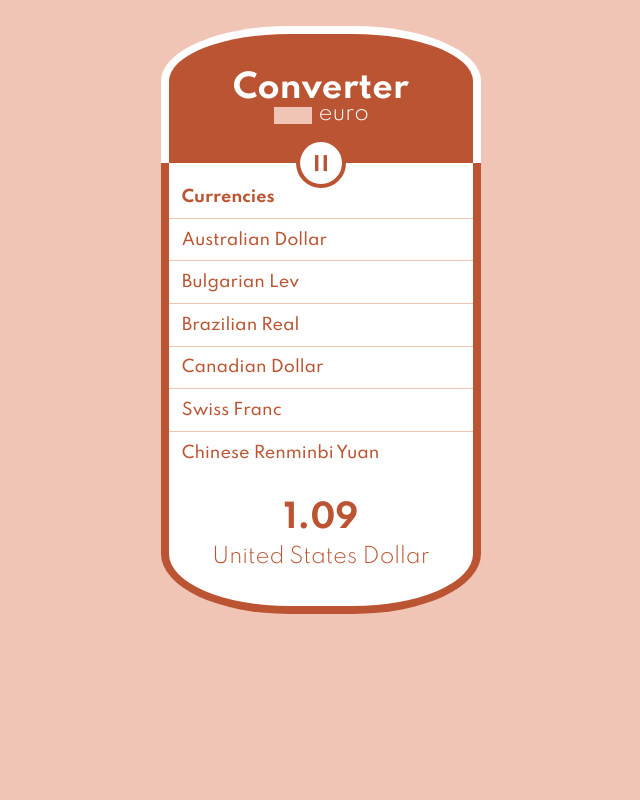
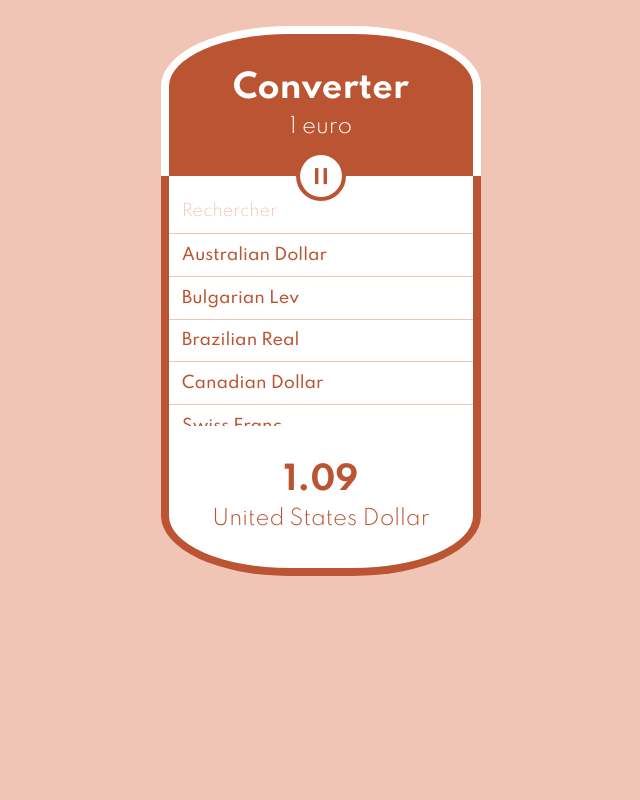
Before and after one commit to olivier-geiger/converter, a React app: page / in a window 1280 px wide. Shown: the whole page, without its empty margins (319-959 px from the left). Built offline with nearby package versions, Linux system fonts and the light colour scheme.

Commit message:
ajout recherche

```diff
--- a/src/components/Converter/index.js
+++ b/src/components/Converter/index.js
@@ -23,14 +23,19 @@ class Converter extends React.Component {
   state = {
     open: true,
     baseAmount: 1,
-    // on a bien une proprièté du state qui permet de définir du
-    // la devise courante
+    // on a bien une propriété du state qui permet de définir
+    // la devise courante, check
     currency: 'United States Dollar',
+    // on prévoit dans le state une propriété pour stocker la devise à rechercher
+    currencySearch: '',
+    // eslint-disable-next-line react/no-unused-state
+    neSeraPasModifieeParLeSetStateDeToggle: 'oh que non !',
   };
 
   // on définit notre fonction setCurrency dans le composant
   // Converter puisque c'est ici que réside la donnée à modifier
   // (la propriété currency de this.state)
+  // eslint-disable-next-line class-methods-use-this
   setCurrency = (newCurrencyValue) => {
     console.log('set currency définie dans Converter');
     // on peut donner à la propriété currency du state
@@ -43,6 +48,15 @@ class Converter extends React.Component {
     });
   }
 
+  // on prévoit une fonction qui permet de changer
+  // la valeur de la propriété currencySearch du state
+  setCurrencySearch = (newCurrencySearch) => {
+    this.setState(
+      {
+        currencySearch: newCurrencySearch,
+      },
+    );
+  }
 
   // permet de calculer le montant converti
   // cette méthode s'appuie sur le montant à convertir
@@ -54,22 +68,28 @@ class Converter extends React.Component {
     const currencyObject = currenciesData.find(
       (currencyData) => currencyData.name === currency,
     );
-    const currencyObjectCru = currenciesData.find(
-      (currencyData) => currencyData.name === currency,
-      );
 
-
-      // on récupère le taux associé
-      const { rate } = currencyObject;
-
-      //const { currency } = currencyObject;
-      const { name } = currencyObjectCru
+    // on récupère le taux associé
+    const { rate } = currencyObject;
 
     // on multiplie le rate avec le baseAmount
     const amount = rate * baseAmount;
 
     // on retourne la valeur arrondie au centième
     return Math.round(amount * 100) / 100;
+  }
+
+  // on prévoit une fonction effectuant une projection
+  // depuis le state et des données immuables
+  getFilteredCurrencies() {
+    // on récupère la devise à rechercher depuis le state
+    const { currencySearch } = this.state;
+
+    const filteredCurrencies = currenciesData.filter(
+      (currencyData) => currencyData.name.toLowerCase().includes(currencySearch),
+    );
+
+    return filteredCurrencies;
   }
 
   // on n'a également plus à lier le this à la méthode
@@ -108,12 +128,18 @@ class Converter extends React.Component {
     // on effectue une affectation par décomposition
     // ici on récupère la valeur de la propriété open
     // de notre state (this.state) dans une constante open
-    const { open, baseAmount, currency } = this.state;
+    //
+    // on récupère le currencySearch depuis le state
+    //
+    // on transmet au composant Currencies une référence à la méthode
+    // setCurrencySearch par l'intermédiaire des props
+    const {
+      open, baseAmount, currency, currencySearch,
+    } = this.state;
 
     const convertedAmount = this.getConvertedAmount();
-    // console.log(convertedAmount)
-    // const convertedCurrency = this.getConvertedAmount();
-    // console.log(convertedCurrency)
+
+    const filteredeCurrencies = this.getFilteredCurrencies();
 
     // on se base ainsi sur notre state (état interne du composant)
     // pour déterminer si oui ou non on affiche le composant Currencies
@@ -122,18 +148,29 @@ class Converter extends React.Component {
         <Header baseAmount={baseAmount} />
         <Toggler open={open} doToggle={this.toggle} />
         {
-          // on conditionne l'affichage de notre composant Currencies
+          // on coditionne l'affichage de notre composant Currencies
           // à la valeur de la variable open.
           // La vairable a été initialisée avec la valeur de la propriété
           // open du state.
           // ici, on pourrait traduire la ligne suivante par :
           // si open est vrai, on affiche currencies
-          // on transmet au composant Currency
+          //
+          // On transmet au composant Currency
           // une référence à la méthode setCurrency de l'objet courant
-          // par l'intérmédiaire d'une prop : changeCurrency
-          open && <Currencies currencies={currenciesData} changeCurrency={this.setCurrency} />
-          //on transmet bien la valeur de la devise courante
+          // par l'intermédiaire d'une prop : changeCurrency
+          open && (
+          <Currencies
+            currencySearch={currencySearch}
+            changeCurrencySearch={this.setCurrencySearch}
+            currencies={filteredeCurrencies}
+            changeCurrency={this.setCurrency}
+          />
+          )
+        }
+        {
+          // on transmets bien la valeur de la devise courante
           // à notre composant Amount pour qu'il l'affiche, check.
+
         }
         <Amount amount={convertedAmount} currency={currency} />
       </div>
--- a/src/components/Currencies/Currency.js
+++ b/src/components/Currencies/Currency.js
@@ -5,6 +5,10 @@ import PropTypes from 'prop-types';
 // une référence à setCurrency du composant Converter
 //
 // on peut enfin s'en servir pour réagir au click sur le li :
+//
+// pas besoin d'accéder à l'event puis au li puis au textContent
+// pour accèder au nom de la devise, celle ci est directement présente dans notre prop
+// notre prop name
 const Currency = ({ name, changeCurrency}) => (
   <li className="currencies__list__item" onClick={() => changeCurrency(name)}>
     {name}
--- a/src/components/Currencies/currencies.scss
+++ b/src/components/Currencies/currencies.scss
@@ -5,15 +5,21 @@
   // pour gérer la scroll bar :
   // - on fixe une hauteur maximale
   // - on indique que le débordement vertical sera géré par un scroller si besoin
-  max-height: 300px;
+  max-height: 250px;
   overflow-y: auto;
+  border-right: 8px solid vars.$color-main;
   border-left: 8px solid vars.$color-main;
-  border-right: 8px solid vars.$color-main;
 
-  &__title {
+  &__search {
     padding: vars.$gutter;
     margin-top: vars.$gutter;
-    font-weight: bold;
+    width: 100%;
+    border: none;
+    color: vars.$color-main;
+    font: inherit;
+    &::placeholder {
+      color: vars.$color-alt;
+    }
   }
 
   &__list__item {
@@ -35,6 +41,9 @@
 
 }
 
+
+// BONUS : scroll-bar
+
 .currencies {
   &::-webkit-scrollbar {
     width: vars.$gutter/2;
--- a/src/components/Currencies/index.js
+++ b/src/components/Currencies/index.js
@@ -1,35 +1,57 @@
 import React from 'react';
 import PropTypes from 'prop-types';
-
 
 import Currency from './Currency';
 
 import './currencies.scss';
 
-// ici, on peut récupérer une référence à setCurrency du composant converter
+// Ici, on peut récupérer une référence à setCurrency du composant converter
 // dans notre prop changeCurrency
-const Currencies = ({ currencies, changeCurrency }) => {
-  return(
+// On récupère la valeur de currencySearch depuis les props
+// On récupère la référence à la fonction setCurrencySearch de
+// Converter dans la props changeCurrencySearch
+const Currencies = ({
+  currencies,
+  changeCurrency,
+  currencySearch,
+  changeCurrencySearch
+}) => {
+  function handleChange(event) {
+    // console.log(event.target.value);
+
+    // on appelle la fonction passée dans la prop changeCurrencySearch
+    // (c'est à dire la fonction setCurrencySearch de Converter)
+    // à chaque modification de notre champ texte
+    // on obtient ainsi un champ controllé :
+    // son rendu est en permanence synchro avec une propriété du state
+    changeCurrencySearch(event.target.value);
+  }
+
+  return (
     <main className="currencies">
-      <div className="currencies__title">Currencies</div>
+      <input type="text" className="currencies__search" placeholder="Rechercher" value={currencySearch} onChange={handleChange} />
       <ul className="currencies__list">
         {
           // on va générer une portion d'UI pour chacun
           // des éléments de notre tableau currencies
           // on utilise notre sous-composant pour rendre la partie d'UI
           // on lui déverse les propriétés de currency en tant que props
-          currencies.map((currency) => (<Currency
-              // encore une fois, on transmet la référence à la méthode
-              // setCurrency de Converter (puisqu'on l'a reçue dans notre prop
-              // changeCurrency), par l'intermédiaire d'une prop changeCurrency
-            changeCurrency={changeCurrency}
-            key={currency.name}
-            {...currency} />))
+          //
+          // encore une fois, on transmet la référence à la méthode
+          // setCurrency de Converter (puisqu'on l'a reçue dans notre prop
+          // changeCurrency), par l'intermédiaire d'une prop hangeCurrency
+          currencies.map((currency) => (
+            <Currency
+              changeCurrency={changeCurrency}
+              key={currency.name}
+              {...currency}
+            />
+          ))
         }
       </ul>
     </main>
   );
-}
+};
 
 // on indique que pour notre composant Currencies
 // il doit posséder une prop currencies
@@ -46,6 +68,9 @@ Currencies.propTypes = {
   // on définit que notre prop changeCurrency
   // est une fonction
   changeCurrency: PropTypes.func.isRequired,
+  currencySearch: PropTypes.string.isRequired,
+  // on valide notre prop changeCurrencySearch : c'est une fonction
+  changeCurrencySearch: PropTypes.func.isRequired,
 };
 
 export default Currencies;
--- a/src/components/Header/index.js
+++ b/src/components/Header/index.js
@@ -6,10 +6,7 @@ import './header.scss';
 const Header = ({ baseAmount }) => (
   <header className="header">
     <h1 className="header__title">Converter</h1>
-    <form className="header__form">
-      <input type="number" className="header__input"/><span className="header__text"> {baseAmount > 1 ? 'euros' : 'euro'}</span>
-    </form>
-
+    <p className="header__text">{baseAmount} {baseAmount > 1 ? 'euros' : 'euro'}</p>
   </header>
 );
 
```
Also changed, not shown: docs/reagir_evenement.md (added, +41 -0 lines).
